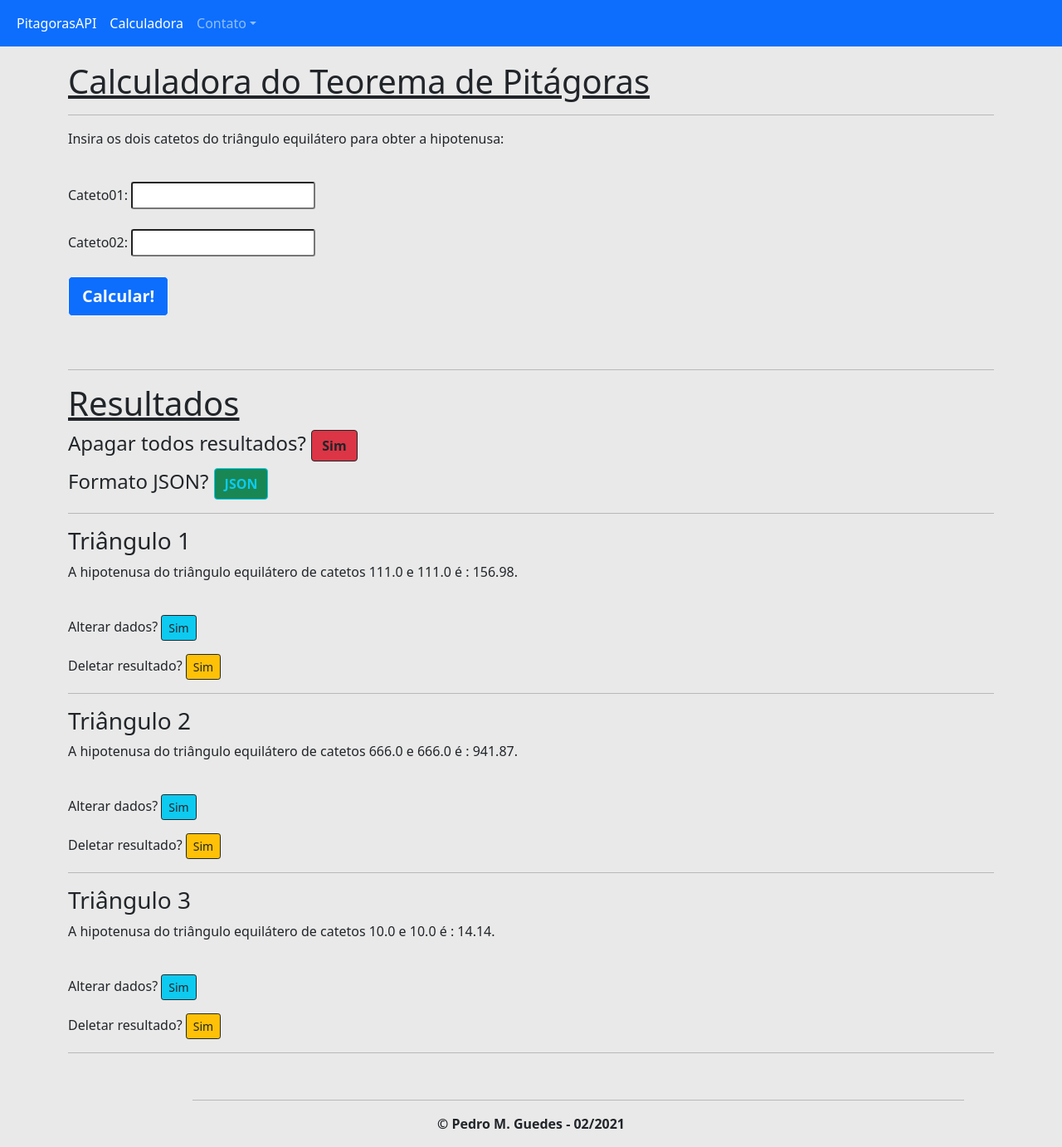
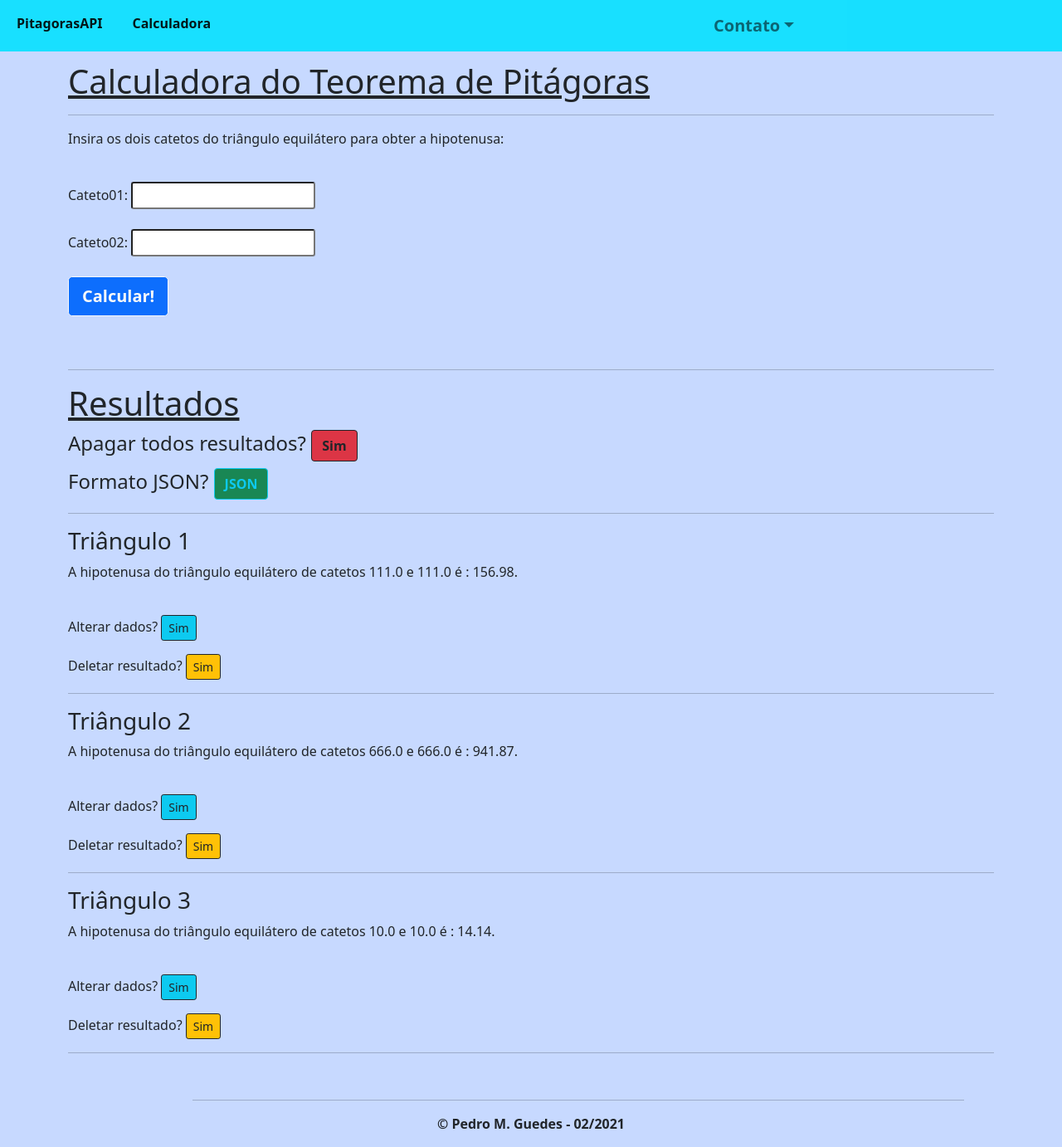
Before and after one commit to terrotar/PitagorasAPI, a Flask app: page /calculadora in a window 1280 px wide. Shown: the whole page at 83% size. Run offline with Flask 2, Linux system fonts and the light colour scheme; data comes from the database, SQL or seed files in the repository; both versions use the stored data as it was after the commit; some libraries are stand-ins or nearby versions.

Commit message:
Estilizacao do CSS e Bootstrap foram alterados, como navbar, backgound-color entre outros.

```diff
--- a/app.py
+++ b/app.py
@@ -1,7 +1,6 @@
 from flask import Flask, jsonify, render_template, request
 from flask_sqlalchemy import SQLAlchemy
 from flask_marshmallow import Marshmallow
-import json
 
 import math
 
--- a/templates/base.html
+++ b/templates/base.html
@@ -10,11 +10,11 @@
     {% block head %} {% endblock %}
 </head>
 <body>
-
+<!--background-color: rgba(128, 128, 128, 0.171);-->
   <style>
 
     body {
-      background-color: rgba(128, 128, 128, 0.171);
+      background-color: rgba(38, 107, 255, 0.253);
     }
 
   </style>
@@ -23,7 +23,8 @@
 
     <header>
 
-    <nav class="navbar fixed-top navbar-expand-lg navbar-dark bg-primary">
+    <nav class="navbar fixed-top navbar-expand-lg navbar-light"
+    style="background-color: rgba(0, 225, 255, 0.883);">
         <!-- Container wrapper -->
         <div class="container-fluid">
           <!-- Toggle button -->
@@ -44,21 +45,24 @@
             <!-- Left links -->
             <ul class="navbar-nav me-auto mb-2 mb-lg-0">
               <li class="nav-item">
-                <a class="nav-link active" aria-current="page" href="/">PitagorasAPI</a>
+                <a class="nav-link active" aria-current="page" href="/"><strong>PitagorasAPI</strong></a>
               </li>
               <li class="nav-item">
-                <a class="nav-link active" href="/calculadora">Calculadora</a>
+                <a class="nav-link active"
+                   style="margin-left: 20px;"
+                   href="/calculadora"><strong>Calculadora</strong></a>
               </li>
               <!-- Navbar dropdown -->
-              <li class="nav-item dropdown">
+              <li class="nav-item dropdown"
+                  style="margin-left: 590px;">
                 <a
-                  class="nav-link dropdown-toggle"
+                  class="nav-link dropdown-toggle fs-5"
                   href="#"
                   id="dropdown01"
                   data-toggle="dropdown"
                   aria-haspopup="true"
                   aria-expanded="false"
-                  >Contato</a
+                  ><strong>Contato</strong></a
                 >
                 <div class="dropdown-menu" aria-labelledby="dropdown01">
                   <a
```
Also changed, not shown: templates/home.html (+24 -11 lines), sql_Pitagoras/sql_app.db.
